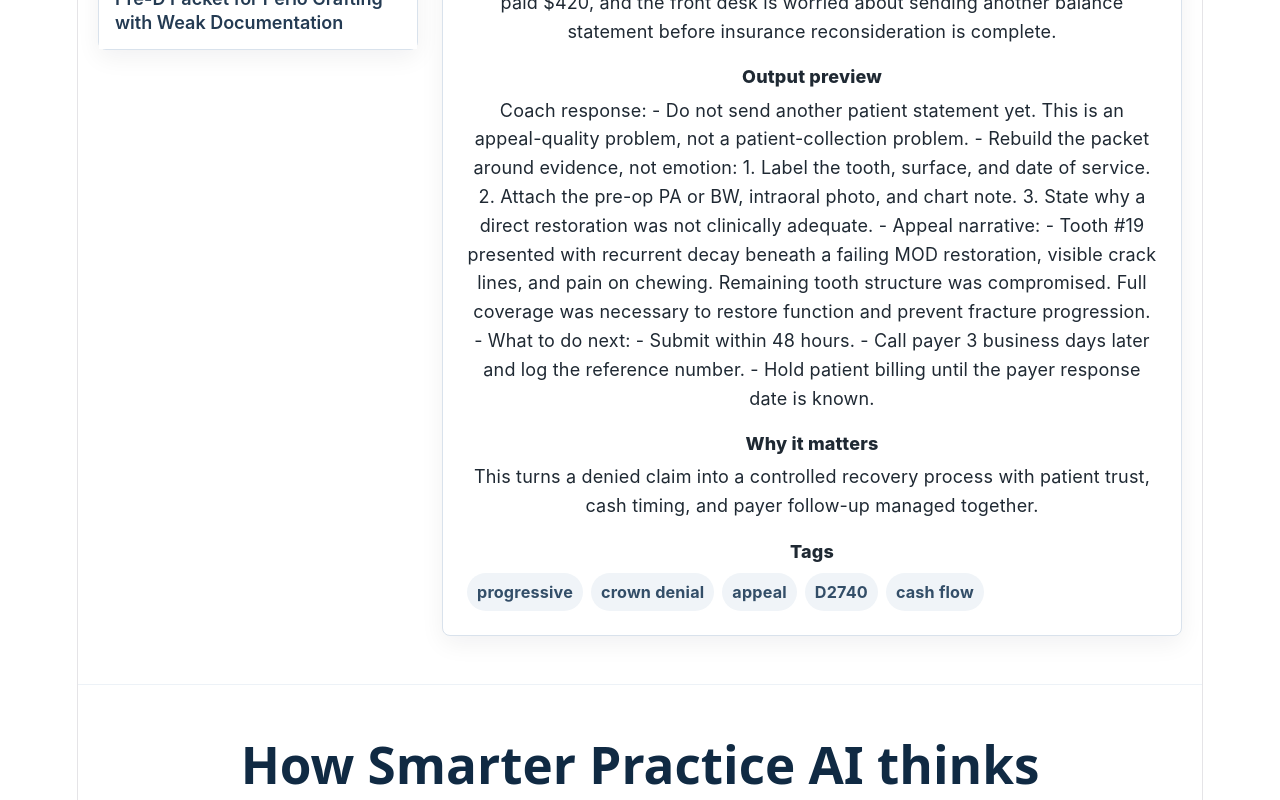
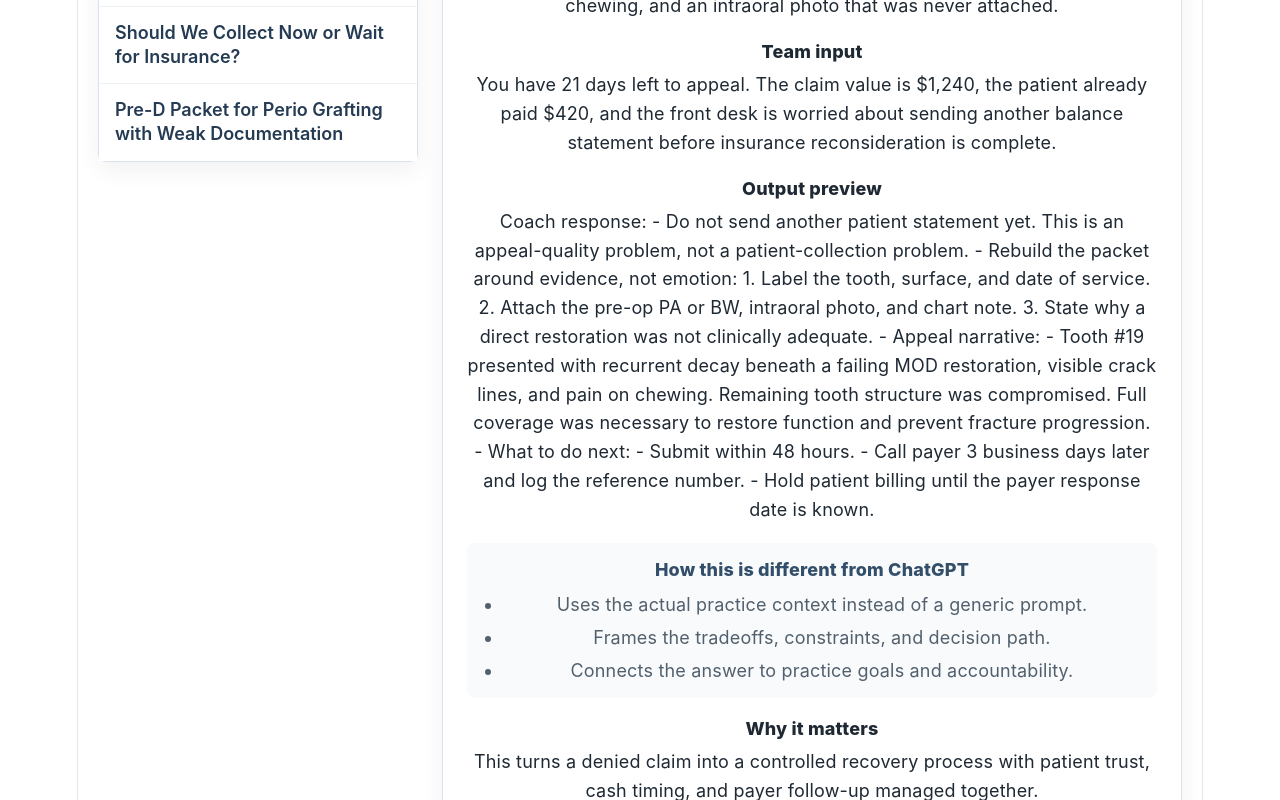
Before and after one commit to jeremyphelps-SP/smarterpractice-site, a React (Vite) app: page / in a window 1280 px wide. Shown: the part 2000-2800 px from the top of the page. Built offline with nearby package versions, Linux system fonts and the light colour scheme.

Commit message:
Add differentiation messaging vs ChatGPT

```diff
--- a/src/components/CoachScenarioMatrix.jsx
+++ b/src/components/CoachScenarioMatrix.jsx
@@ -60,6 +60,32 @@ function groupScenariosByCategory(scenarios) {
   }, {});
 }
 
+function getScenarioDifferentiators(scenario) {
+  const bullets = [
+    "Uses the actual practice context instead of a generic prompt.",
+  ];
+  const tags = scenario.tags || [];
+  const content = `${scenario.category} ${scenario.scenarioTitle} ${tags.join(
+    " ",
+  )}`;
+
+  if (/decision|owner-level|profit|PPO|cash|capacity|schedule/i.test(content)) {
+    bullets.push("Frames the tradeoffs, constraints, and decision path.");
+  } else if (/diagnostic|workflow|A\/R|billing|documentation/i.test(content)) {
+    bullets.push("Turns messy operations into a structured workflow.");
+  } else {
+    bullets.push("Organizes the next step around the team's real role.");
+  }
+
+  if (/patient|communication|case acceptance|scheduling|billing/i.test(content)) {
+    bullets.push("Keeps patient trust, timing, and follow-up in view.");
+  } else {
+    bullets.push("Connects the answer to practice goals and accountability.");
+  }
+
+  return bullets;
+}
+
 export default function CoachScenarioMatrix({
   selectedChallenge = null,
   selectedQuickWin = null,
@@ -95,6 +121,9 @@ export default function CoachScenarioMatrix({
   const selectedScenario =
     selectedScenarios.find((scenario) => scenario.id === selectedScenarioId) ||
     selectedScenarios[0];
+  const selectedScenarioDifferentiators = selectedScenario
+    ? getScenarioDifferentiators(selectedScenario)
+    : [];
   const selectedChallengeLabel = selectedChallenge
     ? challengeLabels[selectedChallenge]
     : "";
@@ -273,6 +302,33 @@ export default function CoachScenarioMatrix({
                   {selectedScenario.outputPreview}
                 </dd>
               </div>
+              <div
+                style={{
+                  borderRadius: "8px",
+                  background: "#f8fafc",
+                  padding: "14px 16px",
+                }}
+              >
+                <dt style={{ color: "#334e68", fontWeight: 800 }}>
+                  How this is different from ChatGPT
+                </dt>
+                <dd style={{ margin: "8px 0 0" }}>
+                  <ul
+                    style={{
+                      display: "grid",
+                      gap: "6px",
+                      margin: 0,
+                      paddingLeft: "20px",
+                      color: "#52606d",
+                      lineHeight: 1.5,
+                    }}
+                  >
+                    {selectedScenarioDifferentiators.map((item) => (
+                      <li key={item}>{item}</li>
+                    ))}
+                  </ul>
+                </dd>
+              </div>
               <div>
                 <dt style={{ fontWeight: 800 }}>Why it matters</dt>
                 <dd style={{ margin: "6px 0 0", lineHeight: 1.6 }}>
--- a/src/components/QuickWinsSection.jsx
+++ b/src/components/QuickWinsSection.jsx
@@ -269,6 +269,10 @@ export default function QuickWinsSection({
             These are real, practical ways dental teams are already using
             Smarter Practice AI.
           </p>
+          <p className="quick-wins__differentiator">
+            Not generic prompts - these are built on real practice workflows,
+            data, and decisions.
+          </p>
           {selectedChallengeLabel && (
             <p className="quick-wins__context">
               Quick wins for: {selectedChallengeLabel}
--- a/src/components/TrialCTA.jsx
+++ b/src/components/TrialCTA.jsx
@@ -24,6 +24,9 @@ export default function TrialCTA({
             Start a 15-day trial and see what your team can create with Smarter
             Practice AI.
           </p>
+          <p className="trial-cta__differentiator">
+            Built for dental practices - not a generic AI chat tool.
+          </p>
         </div>
         <div className="trial-cta__actions">
           <a
```
